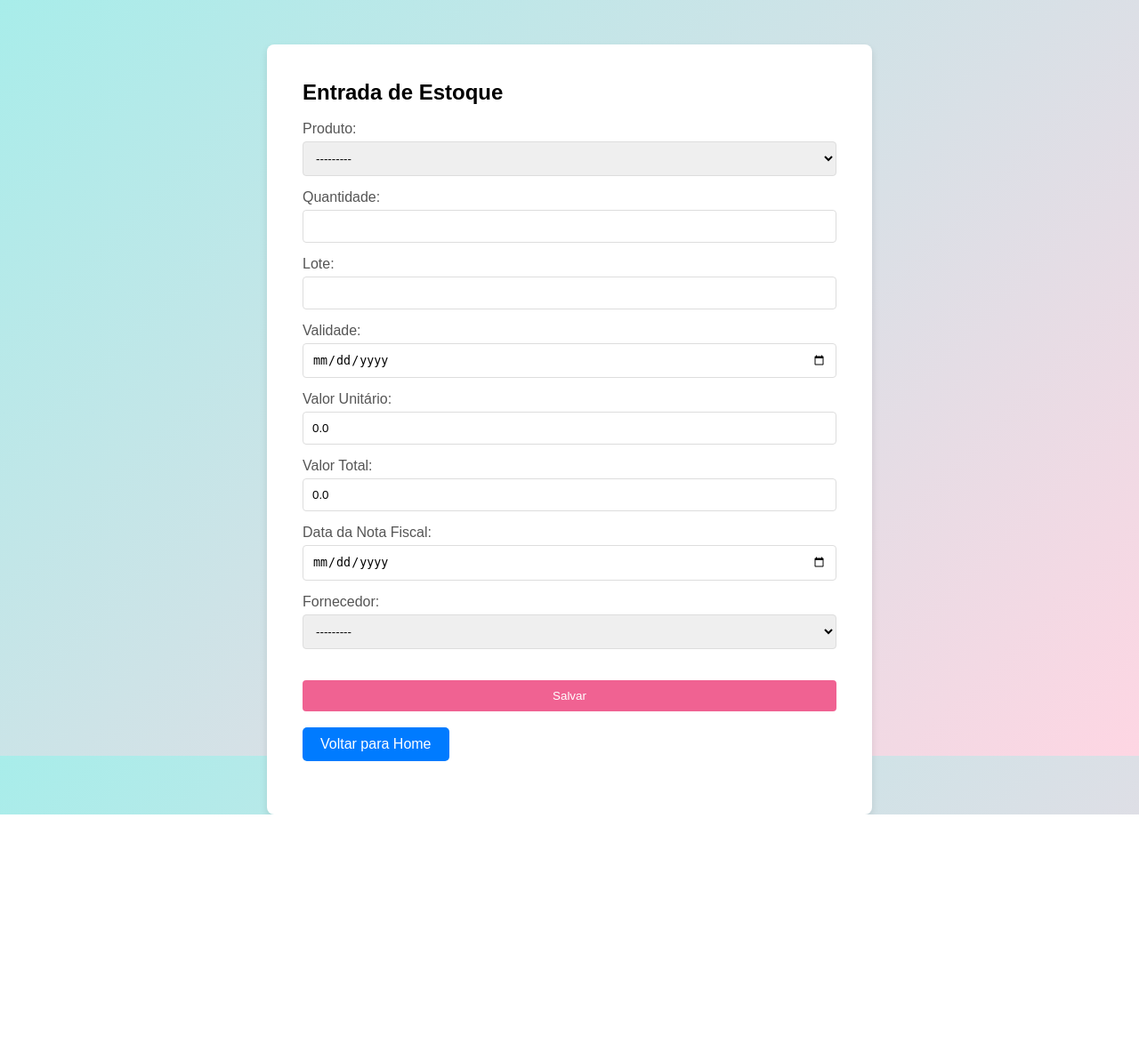
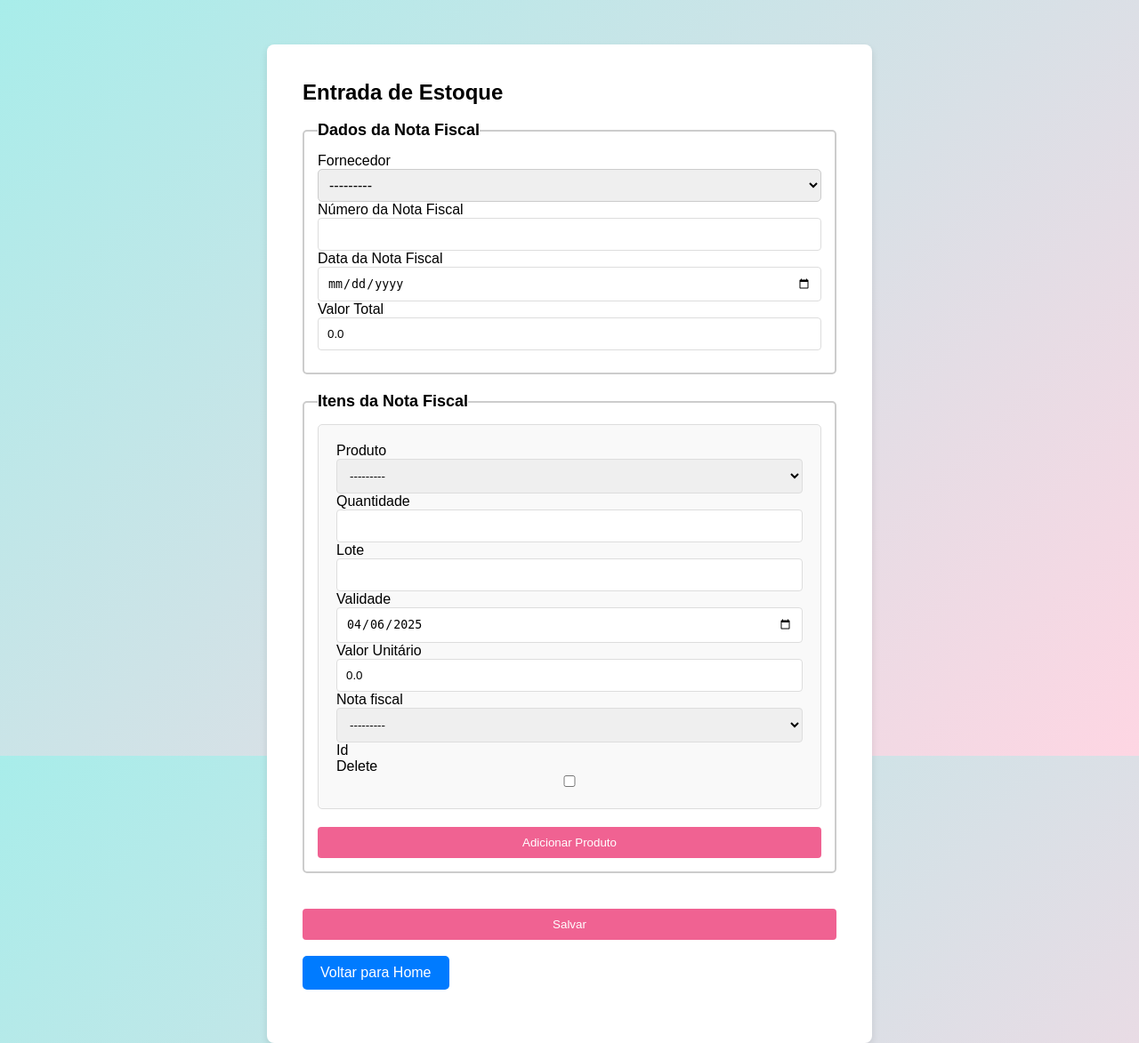
Before and after one commit to rafaolivato/Projeto_Univesp, a Django app: page /entrada_estoque/ in a window 1280 px wide. Shown: the whole page at 89% size. Before the commit the page ends 916 px from the top, so only its background shows below. Run offline with Django 5.2, Linux system fonts and the light colour scheme; data comes from the database, SQL or seed files in the repository; some libraries are stand-ins or nearby versions.

Commit message:
Acertando detalhes na entrada de produtos

```diff
--- a/sgis/forms.py
+++ b/sgis/forms.py
@@ -56,17 +56,6 @@
         model = Fabricante
         fields = '__all__'
 
-from django import forms
-from .models import EntradaEstoque
-
-class EntradaEstoqueForm(forms.ModelForm):
-    class Meta:
-        model = EntradaEstoque
-        fields = '__all__'
-        widgets = {
-            'validade': forms.DateTimeInput(attrs={'type': 'date'}),
-            'data': forms.DateInput(attrs={'type': 'date'}),
-        }
 
 from django import forms
 from .models import Fornecedor
@@ -76,6 +65,45 @@
         model = Fornecedor
         fields = '__all__'
 
+from django import forms
+from .models import EntradaEstoque, NotaFiscal, ItemEntradaEstoque
+from django.forms import modelformset_factory
+
+
+class EntradaEstoqueForm(forms.ModelForm):
+    class Meta:
+        model = EntradaEstoque
+        fields = '__all__'
+        widgets = {
+            'validade': forms.DateInput(attrs={'type': 'date'}),
+            'data': forms.DateInput(attrs={'type': 'date'}),
+            'fornecedor': forms.HiddenInput(),  # Esconde o campo fornecedor no formulário
+        }
+
+EntradaEstoqueFormSet = modelformset_factory(
+    EntradaEstoque,
+    form=EntradaEstoqueForm,
+    extra=1,  # Quantidade inicial de formulários exibidos
+    can_delete=True  # Permite remover itens da nota
+)
+
+
+class NotaFiscalForm(forms.ModelForm):
+    class Meta:
+        model = NotaFiscal
+        fields = ['fornecedor', 'numero_nota_fiscal', 'data_nota', 'valor_total']
+        widgets = {
+            'data_nota': forms.DateInput(attrs={'type': 'date'}),
+            'fornecedor': forms.Select(attrs={'class': 'form-control', 'style': 'width: 100%;'}),
+        }
+
+class ItemEntradaEstoqueForm(forms.ModelForm):
+    class Meta:
+        model = ItemEntradaEstoque
+        fields = ['produto', 'quantidade', 'valor_unitario', 'validade']
+        widgets = {
+            'validade': forms.DateInput(attrs={'type': 'date'}),
+        }
 
 from django import forms
 from .models import Dispensacao
--- a/sgis/static/css/style.css
+++ b/sgis/static/css/style.css
@@ -381,6 +381,7 @@
     background-color: #0574db;
     color: white;
     width: 300px;
+    height:35px;
     border-radius: 5px;
     text-align: center;
     font-size: 12px;
@@ -388,5 +389,45 @@
     text-decoration: none;
     font-family: Arial, "Montserrat", sans-serif;
     font-weight: 400;
-    margin-top: 10px; /* Adicionado */
+    margin-top: 5px; /* Adicionado */
 }
+
+/* Ajustes visuais para os fieldsets */
+fieldset {
+    border: 2px solid #ccc;
+    padding: 15px;
+    margin-bottom: 20px;
+    border-radius: 5px;
+}
+
+legend {
+    font-size: 18px;
+    font-weight: bold;
+}
+
+.form-group {
+    margin-bottom: 10px;
+}
+
+/* Ajuste para alinhar os formulários dos produtos */
+.form-fields {
+    display: flex;
+    flex-wrap: wrap;
+    gap: 15px;
+}
+
+.formset-form {
+    flex: 1 1 300px;
+    border: 1px solid #ddd;
+    padding: 20px;
+    border-radius: 5px;
+    background-color: #f9f9f9;
+}
+
+select[name="fornecedor"] {
+    width: 100%; /* Ocupar 100% do espaço disponível */
+    padding: 8px; /* Adiciona espaço interno para melhorar a aparência */
+    font-size: 16px; /* Deixa o texto maior e mais legível */
+    border-radius: 5px; /* Deixa as bordas arredondadas */
+    border: 1px solid #ccc; /* Adiciona um contorno suave */
+}
--- /dev/null
+++ b/sgis/static/js/entrada_estoque.js
@@ -0,0 +1,20 @@
+document.addEventListener("DOMContentLoaded", function () {
+    const formsetContainer = document.querySelector(".form-fields");
+    const totalForms = document.querySelector("#id_form-TOTAL_FORMS");
+    const addButton = document.querySelector("#add-item");
+
+    addButton.addEventListener("click", function () {
+        let formNum = parseInt(totalForms.value);
+        let newForm = document.querySelector(".formset-form").cloneNode(true);
+
+        // Limpa os valores dos inputs clonados
+        newForm.querySelectorAll("input, select").forEach(input => {
+            input.value = "";
+            input.name = input.name.replace(/-\d+-/g, `-${formNum}-`);
+            input.id = input.id.replace(/-\d+-/g, `-${formNum}-`);
+        });
+
+        formsetContainer.appendChild(newForm);
+        totalForms.value = formNum + 1;
+    });
+});
--- a/sgis/templates/sgis/cadastrar_paciente.html
+++ b/sgis/templates/sgis/cadastrar_paciente.html
@@ -30,7 +30,7 @@
                     {% render_field form.cpf placeholder="XXX.XXX.XXX-XX" data-mask="000.000.000-00" %}
                 </p>
                 <p>
-                    <label for="{{ form.cnes.id_for_label }}">CNES:</label>
+                    <label for="{{ form.cnes.id_for_label }}">Cartão SUS:</label>
                     {{ form.cnes }}
                 <p>
                     <label for="{{ form.data_nascimento.id_for_label }}">Data de Nascimento:</label>
--- a/sgis/templates/sgis/entrada_estoque.html
+++ b/sgis/templates/sgis/entrada_estoque.html
@@ -1,14 +1,18 @@
 {% load static %}
+{% load widget_tweaks %}
 <!DOCTYPE html>
 <html>
 <head>
     <title>Entrada de Estoque</title>
     <link rel="stylesheet" href="{% static 'css/style.css' %}">
+
+
 </head>
 <body>
     <div class="cadastro-container">
         <h2>Entrada de Estoque</h2>
         <br>
+
         {% if messages %}
             <ul class="messages">
                 {% for message in messages %}
@@ -16,16 +20,62 @@
                 {% endfor %}
             </ul>
         {% endif %}
+
         <form method="post">
             {% csrf_token %}
-            <div class="form-fields">
-                {{ form.as_p }}
+
+            <!-- FORMULÁRIO DA NOTA FISCAL -->
+            <fieldset>
+                <legend>Dados da Nota Fiscal</legend>
+                <div class="form-group">
+                    {% for field in nota_form %}
+                        {% if field.name != 'nota_fiscal' %}
+                            <div class="form-field">
+                                {{ field.label }}
+                                {{ field }}
+                            </div>
+                        {% endif %}
+                    {% endfor %}
+                </div>
+            </fieldset>
+
+            <!-- FORMULÁRIOS DOS ITENS DA NOTA -->
+<fieldset>
+    <legend>Itens da Nota Fiscal</legend>
+
+    {{ formset.management_form }}
+
+    <div class="form-fields">
+        {% for form in formset %}
+            <div class="formset-form">
+                {% for field in form %}
+                    {% if field.name != 'fornecedor' %}
+                        <div class="form-field">
+                            {{ field.label }}
+                            {{ field }}
+                        </div>
+                    {% else %}
+                        {{ field }}
+                    {% endif %}
+                {% endfor %}
             </div>
+        {% endfor %}
+    </div>
+
+    <button type="button" id="add-item" class="cadastro-button">Adicionar Produto</button>
+</fieldset>
+
+
             <button type="submit" class="cadastro-button">Salvar</button>
-            <p>
-                <br>
-                <a href="{% url 'home' %}" class="home-button">Voltar para Home</a>
         </form>
+
+
+        <br>
+        <a href="{% url 'home' %}" class="home-button">Voltar para Home</a>
     </div>
+
+
+    <script src="{% static 'js/entrada_estoque.js' %}"></script>
+
 </body>
 </html>
--- a/sgis/templates/sgis/listar_dispensacoes.html
+++ b/sgis/templates/sgis/listar_dispensacoes.html
@@ -12,6 +12,7 @@
             <table>
                 <thead>
                     <tr>
+                        <th>Paciente</th>
                         <th>Produto</th>
                         <th>Quantidade</th>
                         <th>Data/Hora</th>
@@ -20,9 +21,10 @@
                 <tbody>
                     {% for dispensacao in dispensacoes %}
                         <tr>
+                            <td>{{ dispensacao.paciente.nome }}</td>
                             <td>{{ dispensacao.produto.descricao }}</td>
                             <td>{{ dispensacao.quantidade }}</td>
-                            <td>{{ dispensacao.data_hora }}</td>
+                            <td>{{ dispensacao.data_hora|date:"d/m/Y"  }}</td>
                         </tr>
                     {% endfor %}
                 </tbody>
--- a/sgis/templates/sgis/listar_entradas.html
+++ b/sgis/templates/sgis/listar_entradas.html
@@ -39,9 +39,9 @@
                         <td>{{ entrada.lote }}</td>
                         <td>{{ entrada.validade|date:"d/m/Y" }}</td>
                         <td>{{ entrada.valor_unitario }}</td>
-                        <td>{{ entrada.valor }}</td>
-                        <td>{{ entrada.data|date:"d/m/Y" }}</td>
-                        <td>{{ entrada.fornecedor.nome }}</td>
+                        <td>{{ entrada.valor_total}}</td>
+                        <td>{{ entrada.nota_fiscal.data_nota|date:"d/m/Y" }}</td>
+                        <td>{{ entrada.nota_fiscal.fornecedor.nome }}</td>
                     </tr>
                 {% endfor %}
             </tbody>
--- a/sgis/templates/sgis/listar_fornecedores.html
+++ b/sgis/templates/sgis/listar_fornecedores.html
@@ -30,7 +30,7 @@
                 {% for fornecedor in fornecedores %}
                     <tr>
                         <td>{{ fornecedor.nome }}</td>
-                        <td>{{ fornecedor.endereço }}</td>
+                        <td>{{ fornecedor.endereco }}</td>
                         <td>{{ fornecedor.telefone }}</td>
                     </tr>
                 {% endfor %}
--- a/sgis/templates/sgis/login.html
+++ b/sgis/templates/sgis/login.html
@@ -26,7 +26,7 @@
 
 
         </form>
-        <br><a class="esqueci_senha"href="{% url 'password_reset' %}">Esqueci minha senha</a></br>
+        <br><button class="esqueci_senha"href="{% url 'password_reset' %}">Esqueci minha senha</button></br>
     </div>
 </body>
 </html>
--- a/sgis/views.py
+++ b/sgis/views.py
@@ -163,31 +163,48 @@
     fornecedores = Fornecedor.objects.all()
     return render(request, 'sgis/listar_fornecedores.html', {'fornecedores': fornecedores})
 
+from django.db import transaction
+from django.db.models import F
+from django.contrib import messages
 from django.shortcuts import render, redirect
-from django.contrib import messages
-from .models import Produto
-from .forms import EntradaEstoqueForm
+from .models import NotaFiscal, EntradaEstoque
+from .forms import NotaFiscalForm, EntradaEstoqueFormSet
 
 def entrada_estoque(request):
-    if request.method == 'POST':
-        form = EntradaEstoqueForm(request.POST)
-        if form.is_valid():
-            entrada = form.save(commit=False)
-            entrada.valor = entrada.quantidade * entrada.valor_unitario
-            entrada.save()
+    if request.method == "POST":
+        nota_form = NotaFiscalForm(request.POST)
+        formset = EntradaEstoqueFormSet(request.POST)
 
-            # Atualiza o estoque do produto
-            produto = entrada.produto
-            produto.estoque += entrada.quantidade
-            produto.save()
+        if nota_form.is_valid() and formset.is_valid():
+            with transaction.atomic():  # Garante que todas as operações sejam feitas juntas
+                nota_fiscal = nota_form.save()
 
-            messages.success(request, 'Entrada de estoque registrada com sucesso!')
-            return redirect('listar_entradas')  # Redirecionar para a lista de entradas
+                for form in formset:
+                    if form.cleaned_data and not form.cleaned_data.get('DELETE', False):
+                        entrada = form.save(commit=False)
+                        entrada.nota_fiscal = nota_fiscal  # Associa a entrada à nota fiscal criada
+                        entrada.fornecedor = nota_fiscal.fornecedor  # Define automaticamente o fornecedor
+                        entrada.save()
+
+                        # Atualiza o estoque do produto
+                        produto = entrada.produto
+                        produto.estoque = F('estoque') + entrada.quantidade
+                        produto.save(update_fields=['estoque'])  # Evita concorrência de banco de dados
+
+                messages.success(request, 'Entradas de estoque registradas com sucesso!')
+                return redirect('listar_entradas')
         else:
             messages.error(request, 'Por favor, corrija os erros no formulário.')
     else:
-        form = EntradaEstoqueForm()
-    return render(request, 'sgis/entrada_estoque.html', {'form': form})
+        nota_form = NotaFiscalForm()
+        formset = EntradaEstoqueFormSet(queryset=EntradaEstoque.objects.none())
+
+    return render(request, 'sgis/entrada_estoque.html', {
+        'nota_form': nota_form,
+        'formset': formset
+    })
+
+
 
 def listar_entradas(request):
     entradas = EntradaEstoque.objects.all()
@@ -249,7 +266,7 @@
                 'validade': entrada.validade,
                 'valor_unitario': entrada.valor_unitario,
                 'quantidade': entrada.quantidade,
-                'valor_total': entrada.valor,
+                'valor_total': entrada.valor_total,
             })
             total_estoque += entrada.quantidade  # Adiciona a quantidade de cada entrada ao estoque total
 
```
Also changed, not shown: sgis/models.py (+28 -6 lines), db.sqlite3, sgis/migrations/0006_remove_entradaestoque_data_and_more.py (added), sgis/migrations/0007_notafiscal_numero_nota_fiscal.py (added), sgis/migrations/0008_remove_entradaestoque_nota_fiscal.py (added), sgis/migrations/0009_entradaestoque_nota_fiscal_and_more.py (added).
